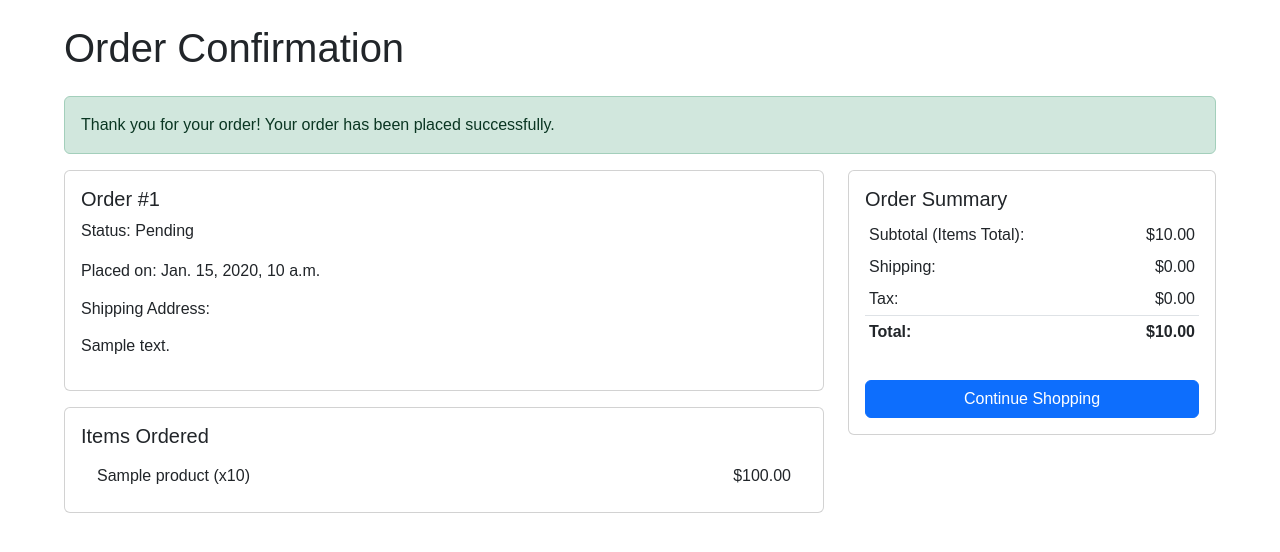
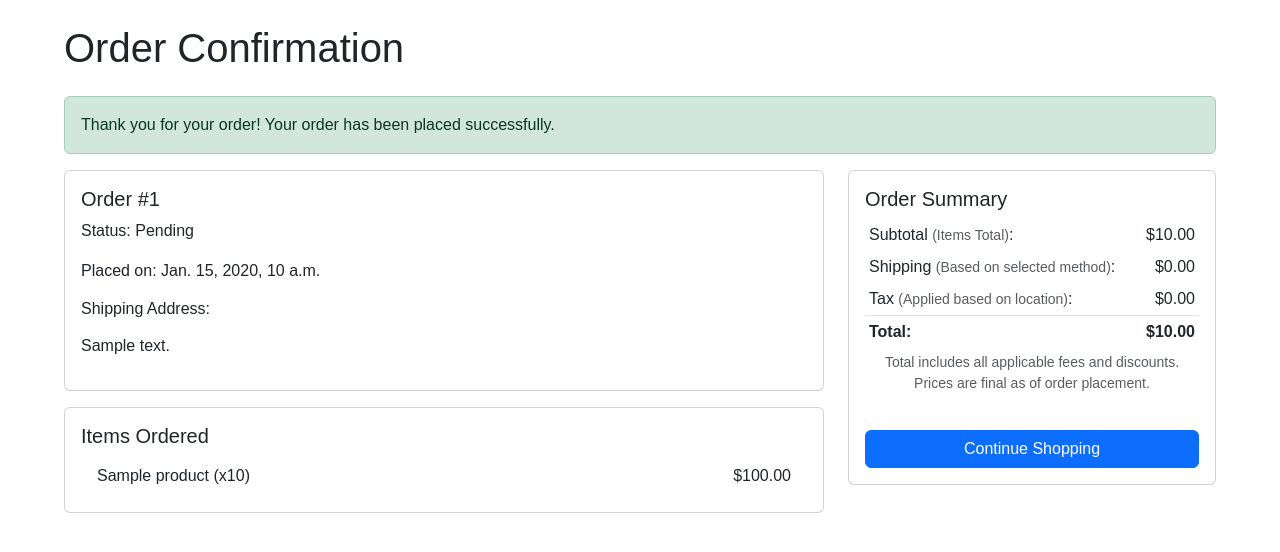
Before and after one commit to letridung07/online_estore_extreme, a Django app: page /orders/order-confirmation/1/ in a window 1280 px wide. Shown: the part 76-628 px from the top of the page. Run offline with Django 5.2, Linux system fonts and the light colour scheme; a user stored in the database is signed in; tables that the repository leaves empty hold one stand-in row (values such as "Sample post").

Commit message:
Enhance order summary with detailed descriptions for subtotal, shipping, tax, and discount, and add a note about total fees and discounts.

```diff
--- a/orders/templates/orders/order_confirmation.html
+++ b/orders/templates/orders/order_confirmation.html
@@ -41,20 +41,20 @@
                         <table class="table table-sm table-borderless">
                             <tbody>
                                 <tr>
-                                    <td>Subtotal (Items Total):</td>
+                                    <td>Subtotal <span class="small text-muted">(Items Total)</span>:</td>
                                     <td class="text-end">${{ order.subtotal|default:order.total_price }}</td>
                                 </tr>
                                 <tr>
-                                    <td>Shipping:</td>
+                                    <td>Shipping <span class="small text-muted">(Based on selected method)</span>:</td>
                                     <td class="text-end">${{ order.shipping_cost|default:"0.00" }}</td>
                                 </tr>
                                 <tr>
-                                    <td>Tax:</td>
+                                    <td>Tax <span class="small text-muted">(Applied based on location)</span>:</td>
                                     <td class="text-end">${{ order.tax|default:"0.00" }}</td>
                                 </tr>
                                 {% if order.discount_amount %}
                                     <tr class="text-success">
-                                        <td>Discount<span class="ms-1 small">{% if order.discount_code or request.session.discount_code %}(Promo Code: {{ order.discount_code|default:request.session.discount_code }}){% endif %}</span>:</td>
+                                        <td>Discount <span class="small text-muted">{% if order.discount_code or request.session.discount_code %}(Promo Code: {{ order.discount_code|default:request.session.discount_code }}){% endif %}</span>:</td>
                                         <td class="text-end">-${{ order.discount_amount|floatformat:2 }}</td>
                                     </tr>
                                 {% endif %}
@@ -71,6 +71,9 @@
                                         </strong>
                                     </td>
                                 </tr>
+                                <tr>
+                                    <td colspan="2" class="small text-muted text-center">Total includes all applicable fees and discounts. Prices are final as of order placement.</td>
+                                </tr>
                             </tbody>
                         </table>
                         <a href="{% url 'product_list' %}" class="btn btn-primary w-100 mt-3">Continue Shopping</a>
```
